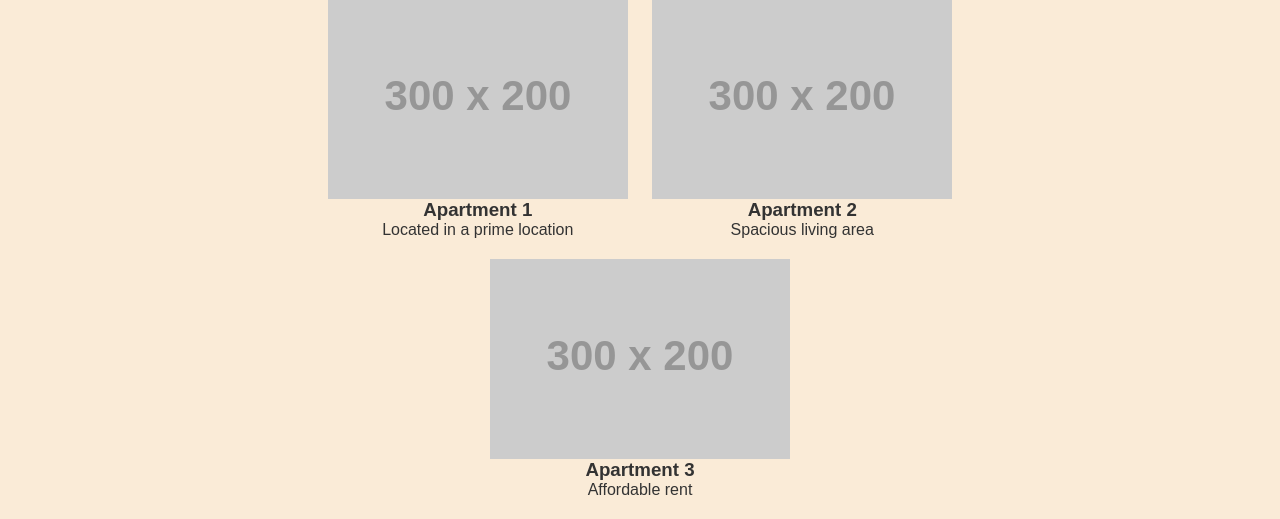
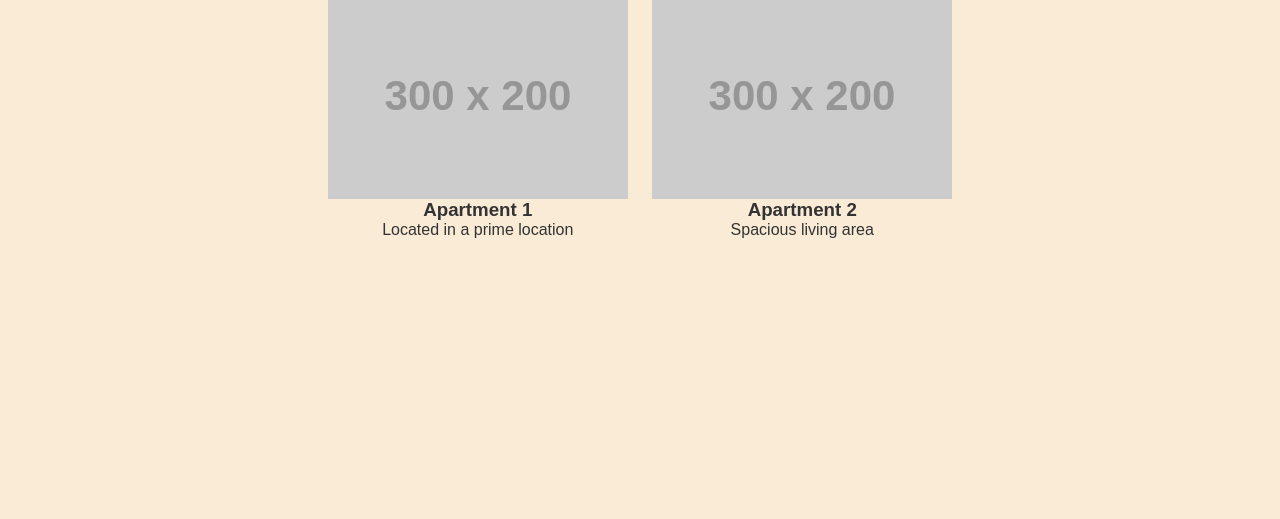
Before and after one commit to fucktheshitsystem/yourusername.github.io, a plain HTML site: page index.html in a window 1280 px wide. Shown: the part 931-1450 px from the top of the page. After the commit the page ends 1190 px from the top, so only its background shows below. Drawn offline with Linux system fonts and the light colour scheme; placeholder pictures from the web are drawn by us; a web font is replaced by a local one.

Commit message:
removed 1 apartment block

```diff
--- a/index.html
+++ b/index.html
@@ -47,13 +47,6 @@
             <p>Spacious living area</p>
             </a>
           </li>
-          <li>
-            <a href="#">
-            <img src="https://via.placeholder.com/300x200" alt="Apartment 3">
-            <h3>Apartment 3</h3>
-            <p>Affordable rent</p>
-            </a>
-        </li>
     </ul>
 </section>
 </body>
```
